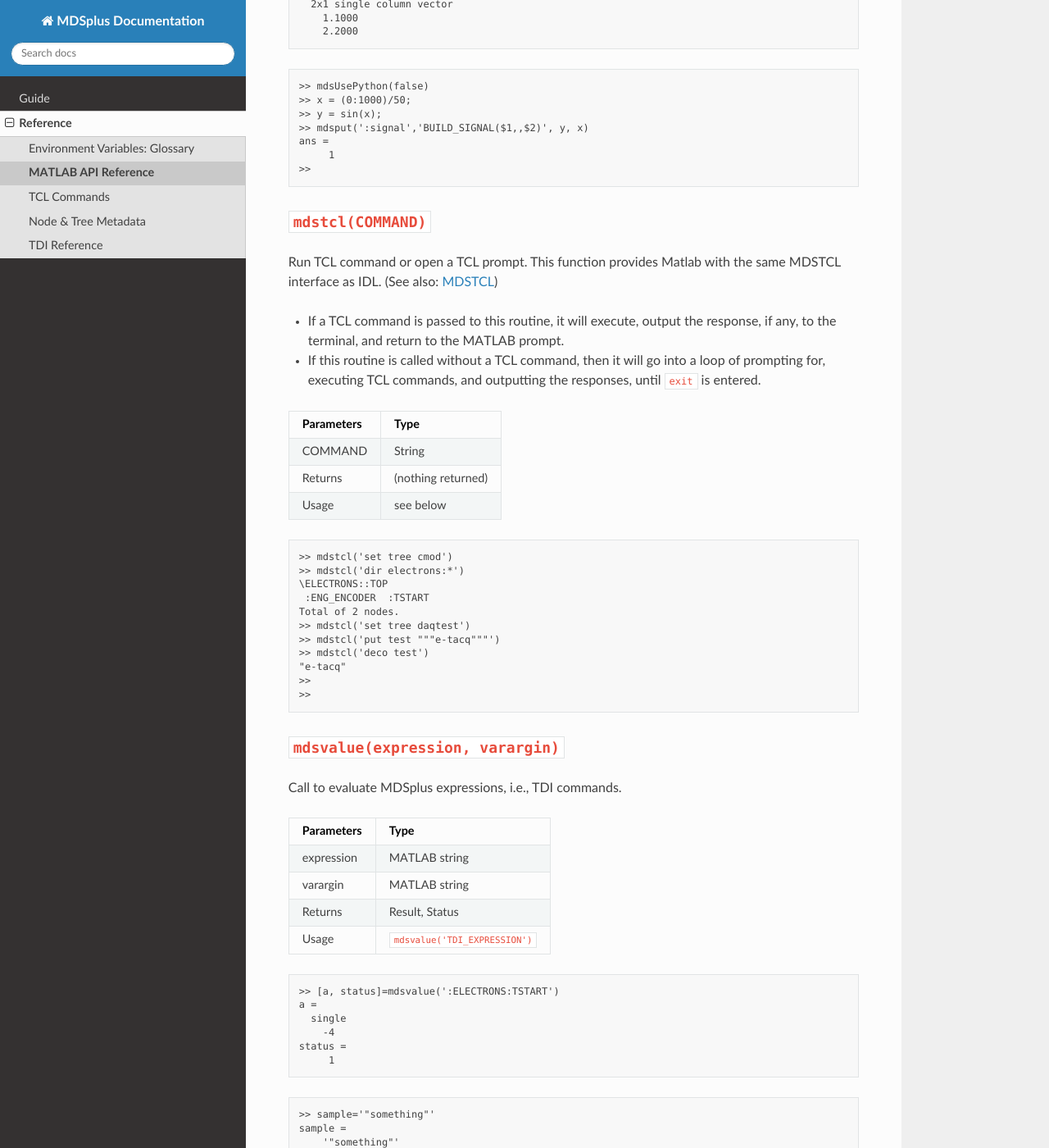
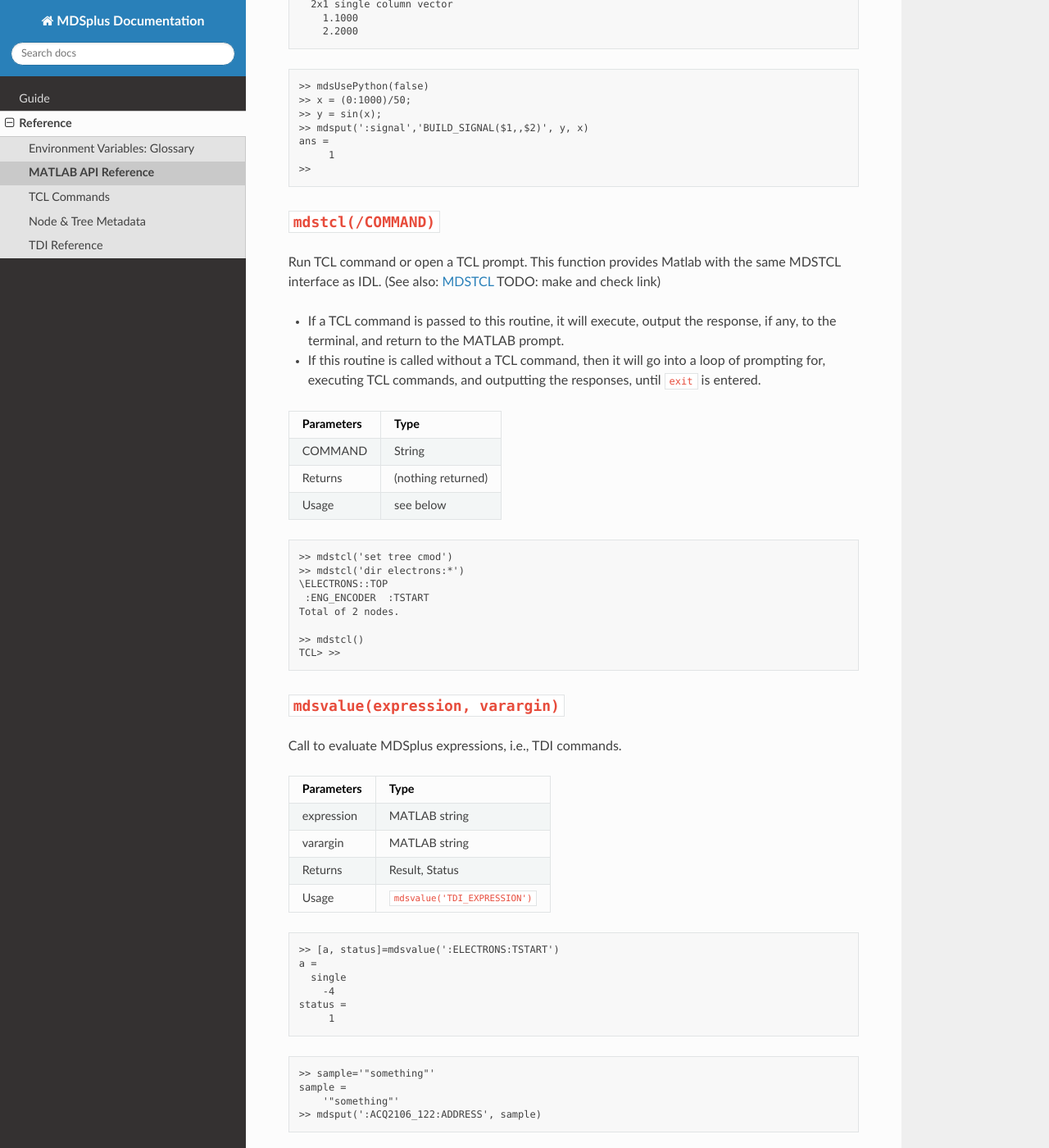
Before and after one commit to MDSplus/Documentation, a Sphinx documentation site: the page built from docs/reference/matlab.md, in a window 1280 px wide and 1400 px high, scrolled down 2729 px. Shown: the whole window at 82% size. Built offline with Sphinx 7.4.7 and the Read the Docs theme 3.1.0, drawn with Linux system fonts in a browser that asks for light colours; pages that are not in the unit, such as notebooks, are missing from menus.

Commit message:
Update Matlab reference

````diff
--- a/docs/reference/matlab.md
+++ b/docs/reference/matlab.md
@@ -52,7 +52,7 @@
 |Parameters | |
 |-|-|
 |EXPRESSION | can be a tree name (MATLAB string) |
-|           | deprecated and might be removed: can also be a server followed by a tree name if separated by double colons (for example: `SERVER_NAME::TREE`) |
+|           | deprecated and might be removed: can also be a server followed by a tree name if separated by double colons (for example: `SERVER_NAME::TREE`) TODO: Mark Y. to clean this up |
 |SHOT       | shot number (Int)                 |
 |Usage      | `mdsopen('cmod', 1090909009)` |
 |           | `mdsopen('alcdata-archives::cmod', 1090909009)`  |
@@ -115,8 +115,8 @@
 ```
 
 
-## `mdstcl(COMMAND)`
-Run TCL command or open a TCL prompt. This function provides Matlab with the same MDSTCL interface as IDL. (See also: [MDSTCL](mdstcl.md))
+## `mdstcl(/COMMAND)`
+Run TCL command or open a TCL prompt. This function provides Matlab with the same MDSTCL interface as IDL. (See also: [MDSTCL](mdstcl.md) TODO: make and check link)
 * If a TCL command is passed to this routine, it will execute, output the response, if any, to the terminal, and return to the MATLAB prompt.
 * If this routine is called without a TCL command, then it will go into a loop of prompting for, executing TCL commands, and outputting the responses, until `exit` is entered.
 
@@ -124,7 +124,8 @@
 |-|-|
 |COMMAND   | String |
 |Returns   | (nothing returned) |
-|Usage     | see below|
+|Usage     | see below |
+
 
 ```m
 >> mdstcl('set tree cmod')
@@ -132,12 +133,9 @@
 \ELECTRONS::TOP
  :ENG_ENCODER  :TSTART
 Total of 2 nodes.
->> mdstcl('set tree daqtest')
->> mdstcl('put test """e-tacq"""')
->> mdstcl('deco test')
-"e-tacq"
->>
->>
+
+>> mdstcl()
+TCL> >>
 ```
 
 ## `mdsvalue(expression, varargin)`
````
